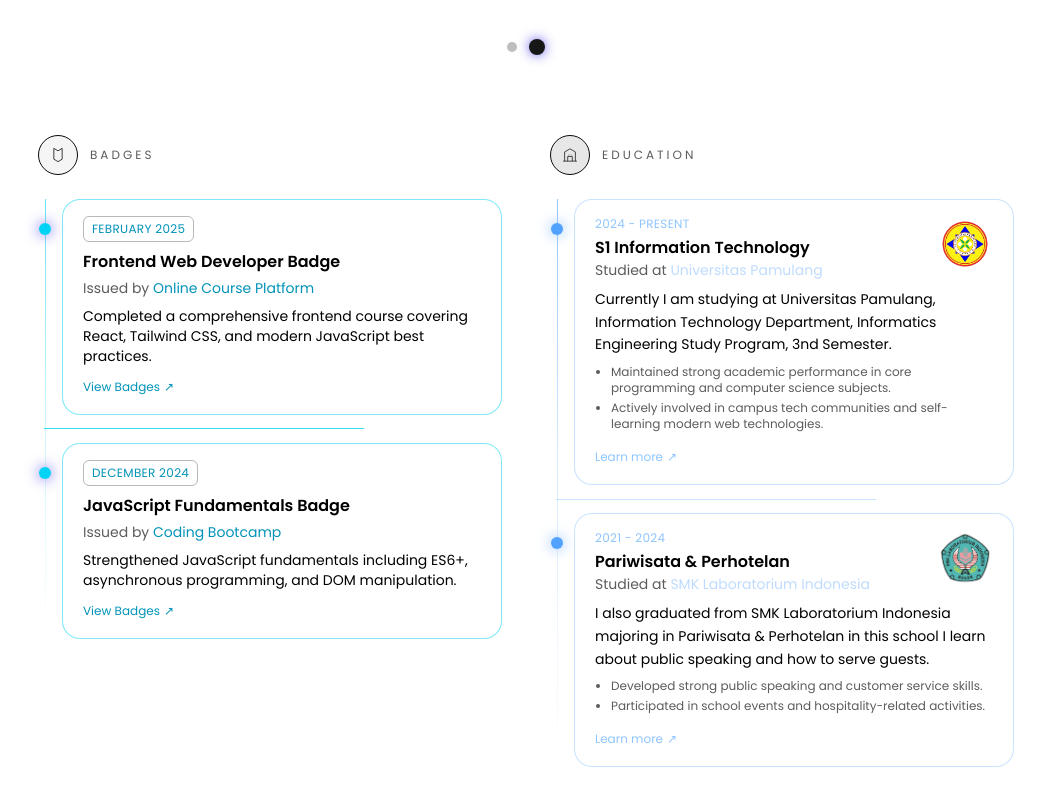
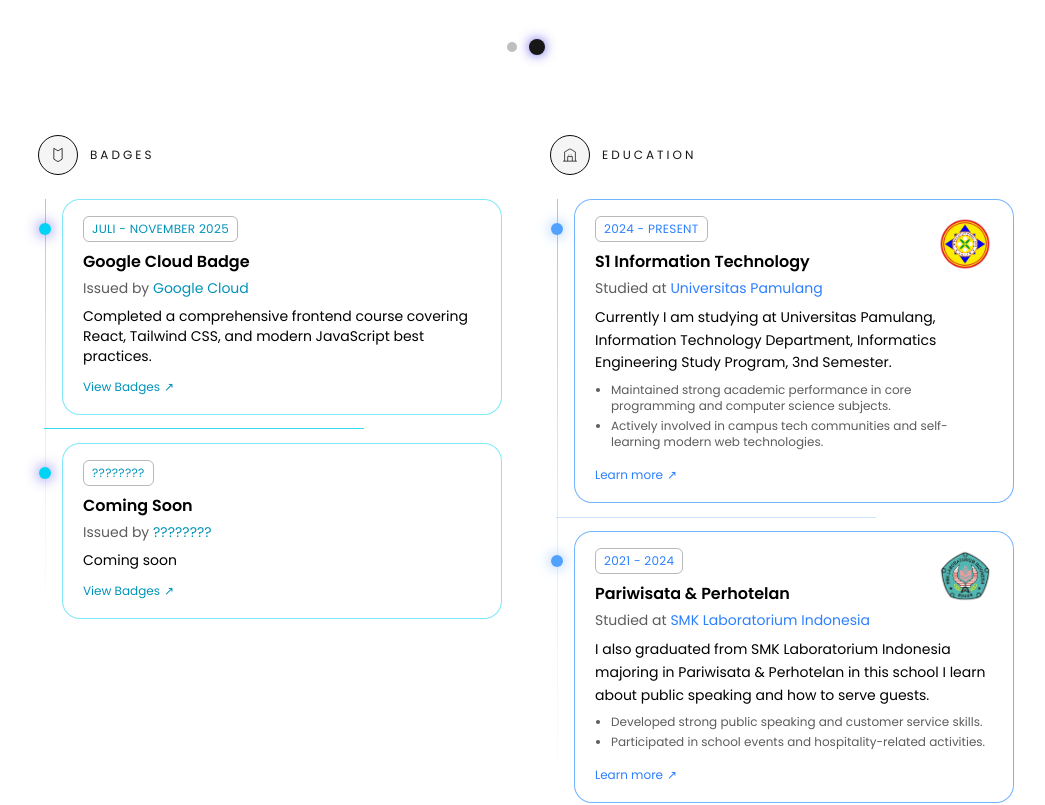
Before and after one commit to SugengPermana/portfolio, a Next.js app: page / in a window 1280 px wide. Shown: the part 5461-6266 px from the top of the page, without its empty margins (114-1159 px from the left). Built offline with nearby package versions, Linux system fonts and the light colour scheme.

Commit message:
update resunme

```diff
--- a/app/components/ui/Resume/CvResume.tsx
+++ b/app/components/ui/Resume/CvResume.tsx
@@ -108,7 +108,7 @@
 );
 
 const SchoolBuildingIcon = () => (
-  <div className="w-10 h-10 rounded-4xl border bg-primary/10 text-primary border-foreground flex items-center justify-center">
+  <div className="w-10 h-10 rounded-4xl border bg-accent text-primary border-foreground flex items-center justify-center">
     <svg
       xmlns="http://www.w3.org/2000/svg"
       width="20"
@@ -256,7 +256,7 @@
           <div className="flex items-center gap-3 mb-6">
             <BadgeIcon />
             <div>
-              <p className="text-xs uppercase tracking-[0.25em] text-muted-foreground">
+              <p className="text-xs uppercase tracking-[0.25em] text-primary">
                 Badges
               </p>
             </div>
@@ -323,7 +323,7 @@
           <div className="flex items-center gap-3 mb-6">
             <SchoolBuildingIcon />
             <div>
-              <p className="text-xs uppercase tracking-[0.25em] text-muted-foreground">
+              <p className="text-xs uppercase tracking-[0.25em] text-primary">
                 Education
               </p>
             </div>
@@ -344,28 +344,29 @@
                   </div>
 
                   {/* card */}
-                  <div className="flex-1 bg-white/5 dark:bg-black/25 border border-blue-400/30 rounded-2xl px-4 py-3 md:px-5 md:py-4 flex flex-col gap-2">
+                  <div className="flex-1 bg-white/5 dark:bg-black/25 border border-blue-400/80 rounded-2xl px-4 py-3 md:px-5 md:py-4 flex flex-col gap-2">
                     <div className="flex items-start justify-between gap-3">
                       <div>
-                        <p className="text-[11px] md:text-xs font-medium uppercase tracking-wide text-blue-300 mb-1">
+                        <p className="border border-accent-foreground/30 max-w-fit px-2 py-1 rounded-sm text-[9px] md:text-xs font-medium uppercase tracking-wide text-blue-500 mb-2">
                           {edu.period}
                         </p>
-                        <h4 className="text-sm md:text-base font-semibold text-black dark:text-white">
+                        <h4 className="text-sm md:text-base font-semibold text-black dark:text-white mb-1">
                           {edu.major}
                         </h4>
                         <p className="text-xs md:text-sm text-muted-foreground">
                           Studied at{" "}
-                          <span className="font-medium text-blue-200">
+                          <span className="font-medium text-blue-500">
                             {edu.school}
                           </span>
                         </p>
+                        {/* Image Logo Education*/}
                       </div>
                       {edu.image && (
                         <a
                           href={edu.website}
                           target="_blank"
                           rel="noopener noreferrer"
-                          className="w-12 h-12 md:w-14 md:h-14 rounded-xl overflow-hidden border border-white/10 shrink-0 hover:border-blue-300 transition-colors"
+                          className="w-12 h-12 md:w-14 md:h-14 rounded-md overflow-hidden border border-white/10 shrink-0 hover:border-blue-300 transition-colors"
                         >
                           <img
                             src={edu.image}
@@ -393,7 +394,7 @@
                         href={edu.learnMoreUrl}
                         target="_blank"
                         rel="noopener noreferrer"
-                        className="inline-flex items-center gap-1 text-[11px] md:text-xs font-medium text-blue-300 hover:text-blue-200"
+                        className="inline-flex items-center gap-1 text-[11px] md:text-xs font-medium text-blue-500 hover:text-blue-400"
                       >
                         Learn more
                         <span aria-hidden="true">↗</span>
--- a/app/lib/data.ts
+++ b/app/lib/data.ts
@@ -257,7 +257,7 @@
       "Currently I am studying at Universitas Pamulang, Information Technology Department, Informatics Engineering Study Program, 3nd Semester.",
     hoverColor: "#003d7a",
     iconType: "graduation",
-    image: "/pamulang.png",
+    image: "/unpam.png",
     website: "https://unpam.ac.id/",
     learnMoreUrl: "https://unpam.ac.id/",
     achievements: [
@@ -319,19 +319,19 @@
 
 export const resumeBadges: ResumeBadge[] = [
   {
-    month: "February 2025",
-    title: "Frontend Web Developer Badge",
-    issuer: "Online Course Platform",
+    month: "Juli - November 2025",
+    title: "Google Cloud Badge",
+    issuer: "Google Cloud",
     description:
       "Completed a comprehensive frontend course covering React, Tailwind CSS, and modern JavaScript best practices.",
-    certificateUrl: "#",
+    certificateUrl:
+      "https://www.skills.google/public_profiles/83950568-42ba-48b6-bfdb-e53cc3af5965",
   },
   {
-    month: "December 2024",
-    title: "JavaScript Fundamentals Badge",
-    issuer: "Coding Bootcamp",
-    description:
-      "Strengthened JavaScript fundamentals including ES6+, asynchronous programming, and DOM manipulation.",
+    month: "????????",
+    title: "Coming Soon",
+    issuer: "????????",
+    description: "Coming soon",
     certificateUrl: "#",
   },
 ];
--- a/app/sections/Resume.tsx
+++ b/app/sections/Resume.tsx
@@ -36,7 +36,12 @@
             shaped my expertise.
           </p>
           <div className="relative w-full py-8 md:py-10">
-            <div className="absolute left-0 right-0 top-1/2 h-1.25 bg-accent-foreground/40"></div>
+            <div
+              data-aos="fade-up"
+              data-aos-duration="1000"
+              data-aos-delay="400"
+              className="absolute left-0 right-0 top-1/2 h-1.25 bg-accent-foreground/40"
+            ></div>
           </div>
         </div>
       </div>
```
Also changed, not shown: public/unpam.png (added).
